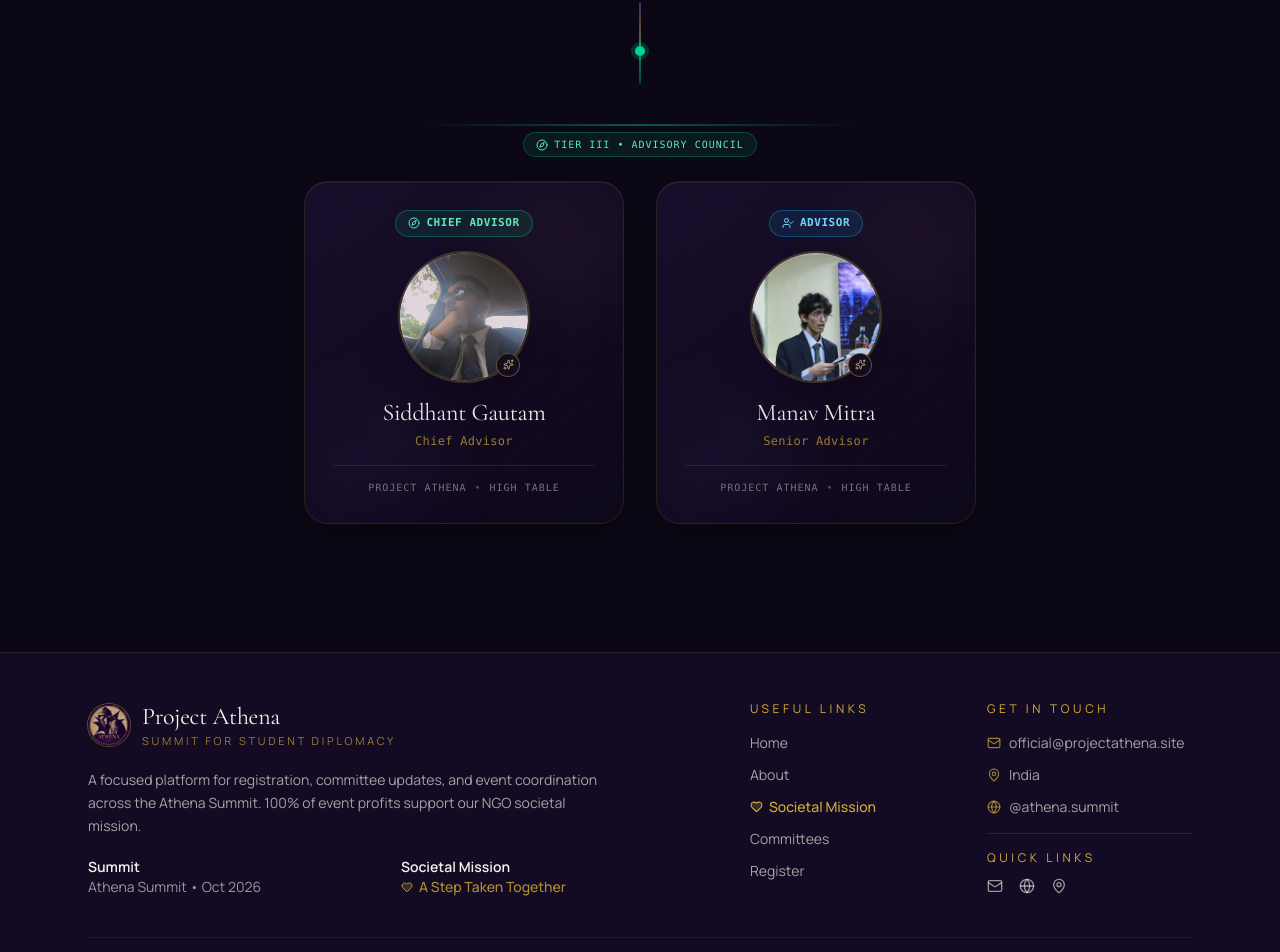
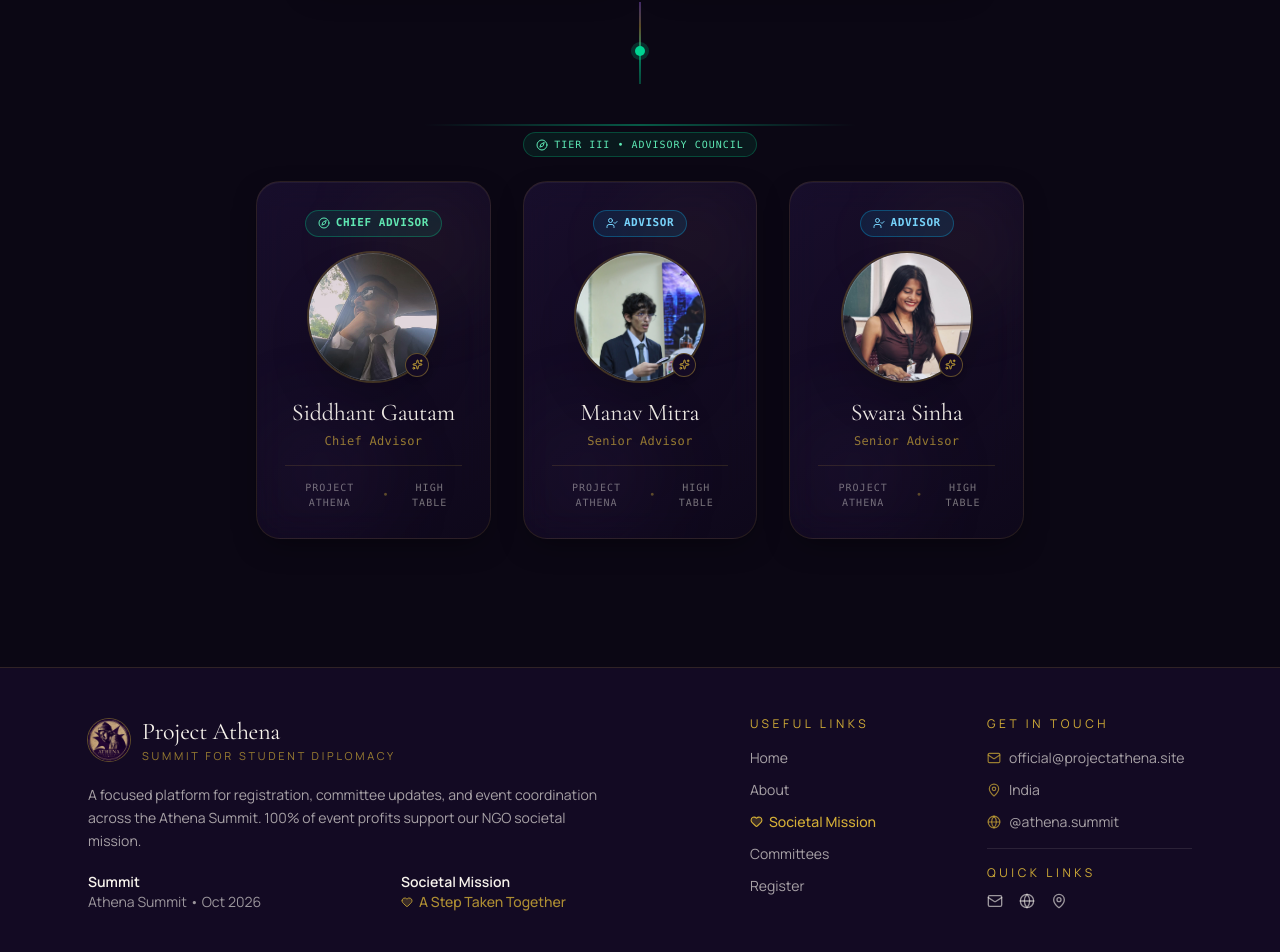
Before and after one commit to uxxiii/project-athena, a Next.js app: page /teams in a window 1280 px wide. Shown: the part 1538-2490 px from the top of the page. Built offline with nearby package versions, Linux system fonts and the light colour scheme.

Commit message:
feat: add Swara Sinha as Advisor to High Table

```diff
--- a/src/components/events/TeamSection.tsx
+++ b/src/components/events/TeamSection.tsx
@@ -82,7 +82,7 @@ export function TeamSection({ team }: TeamSectionProps) {
   const president = team.find((m) => m.role.toLowerCase() === "president");
   const secGen = team.find((m) => m.role.toLowerCase().includes("secretary general"));
   const chiefAdvisor = team.find((m) => m.role.toLowerCase().includes("chief advisor"));
-  const advisor = team.find(
+  const advisors = team.filter(
     (m) =>
       m.role.toLowerCase().includes("advisor") &&
       !m.role.toLowerCase().includes("chief")
@@ -90,7 +90,7 @@ export function TeamSection({ team }: TeamSectionProps) {
 
   // Grouped executive and advisory pairs
   const executiveTier = [president, secGen].filter(Boolean) as EventTeamMember[];
-  const advisoryTier = [chiefAdvisor, advisor].filter(Boolean) as EventTeamMember[];
+  const advisoryTier = [chiefAdvisor, ...advisors].filter(Boolean) as EventTeamMember[];
 
   return (
     <section className="py-8 relative">
@@ -194,8 +194,8 @@ export function TeamSection({ team }: TeamSectionProps) {
                 </div>
               </div>
 
-              {/* Symmetrical 2-Column Mid-Aligned Branch */}
-              <div className="grid sm:grid-cols-2 gap-6 sm:gap-8 max-w-2xl mx-auto">
+              {/* Symmetrical 3-Column Mid-Aligned Branch */}
+              <div className="grid sm:grid-cols-3 gap-6 sm:gap-8 max-w-3xl mx-auto">
                 {advisoryTier.map((member) => (
                   <LeaderCard key={member.id} member={member} size="md" />
                 ))}
--- a/src/data/events.ts
+++ b/src/data/events.ts
@@ -45,6 +45,12 @@ export const events: SummitEvent[] = [
         name: "Manav Mitra",
         role: "Advisor",
         image: "/manav-mitra.jpeg",
+      },
+      {
+        id: "high-table-6",
+        name: "Swara Sinha",
+        role: "Advisor",
+        image: "/Swara Sinha.jpeg",
       },
     ],
     get registrationOpen() {
@@ -107,6 +113,12 @@ export const events: SummitEvent[] = [
         role: "Advisor",
         image: "/manav-mitra.jpeg",
       },
+      {
+        id: "picnic-team-6",
+        name: "Swara Sinha",
+        role: "Advisor",
+        image: "/Swara Sinha.jpeg",
+      },
     ],
     registrationOpen: true,
   },
```
Also changed, not shown: public/Swara Sinha.jpeg (added).
